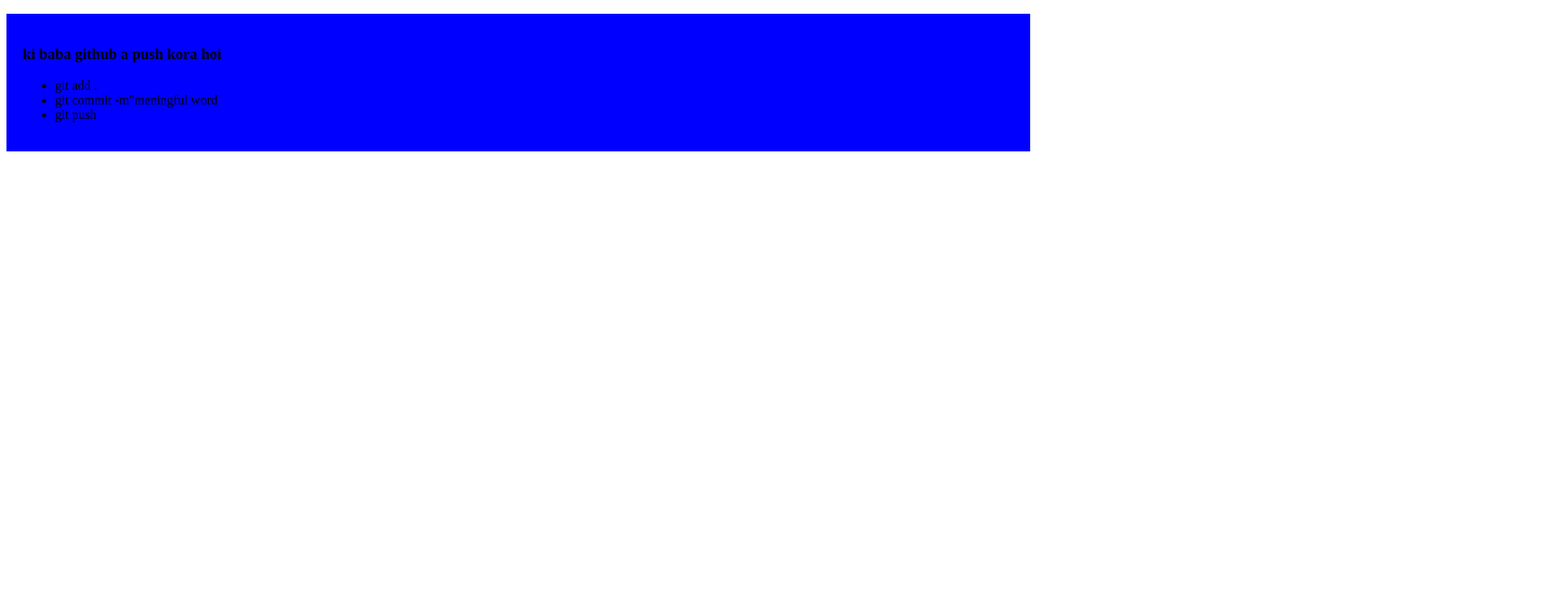
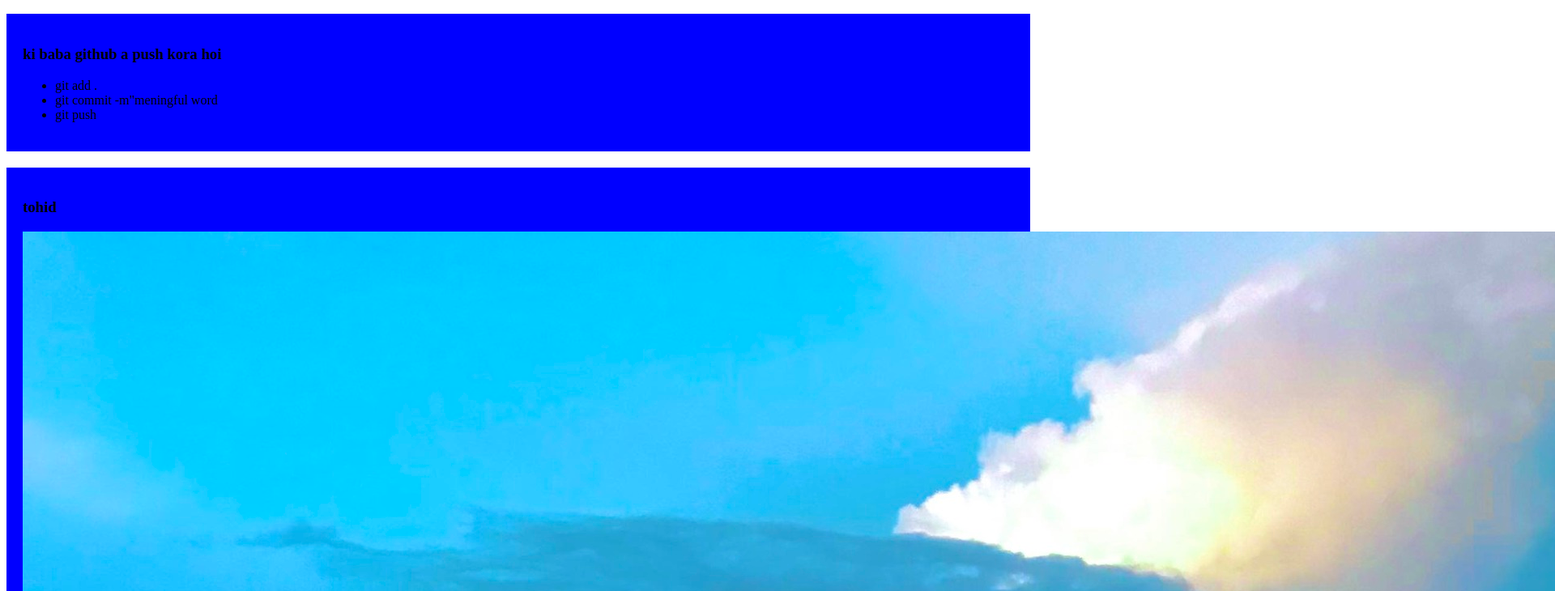
Before and after one commit to tohidul202524/my-simple-wibsite, a plain HTML site: page index.htm in a window 1280 px wide. Shown: the part 505-1235 px from the top of the page at 81% size, 1920 px wide, since content can reach past the window. Before the commit the page ends 800 px from the top, so only its background shows below. Drawn offline with Linux system fonts and the light colour scheme.

Commit message:
tohid images

```diff
--- a/index.htm
+++ b/index.htm
@@ -27,5 +27,9 @@
             <li>git push</li>
         </ul>
     </div>
+    <div>
+        <h3>tohid</h3>
+        <img src="images/292290501_588194686259030_4532249400182249945_n.jpg" alt="">
+    </div>
 </body>
 </html>
```
Also changed, not shown: images/292290501_588194686259030_4532249400182249945_n.jpg (added).
